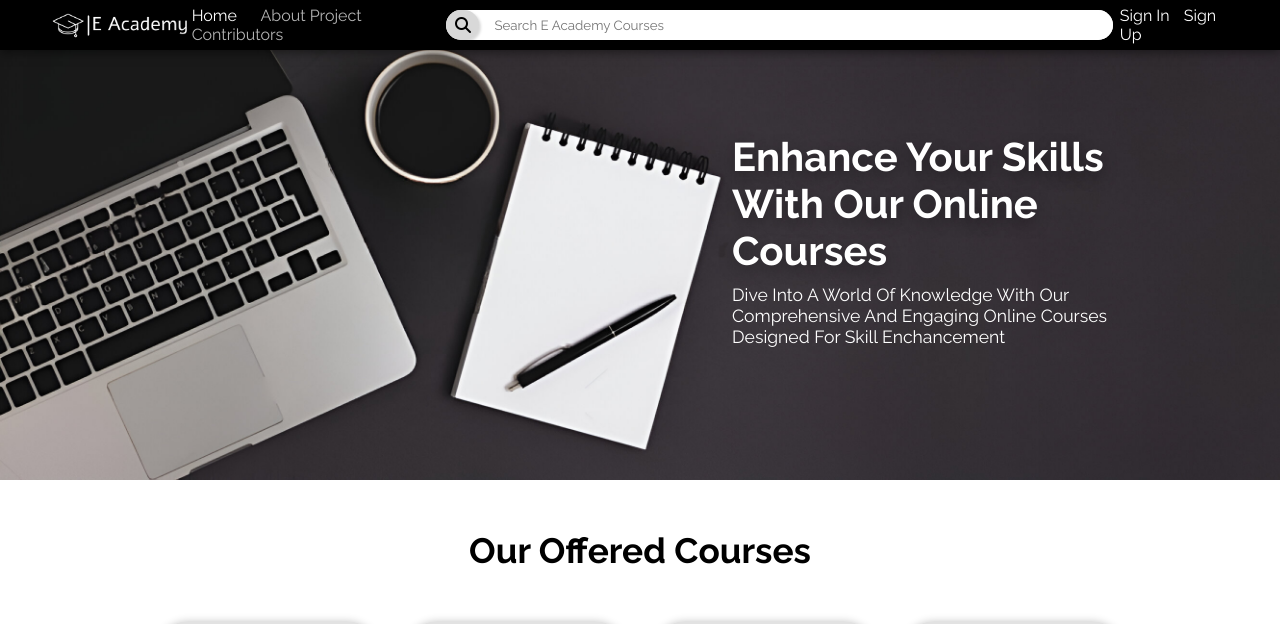
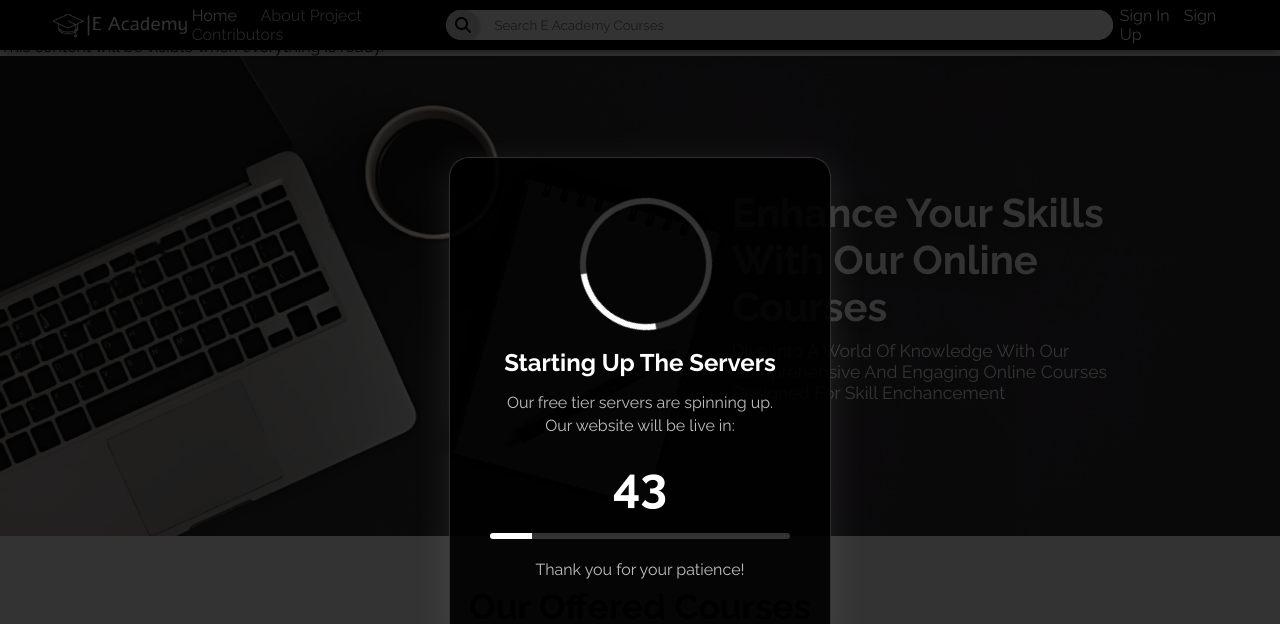
Before and after one commit to thearmanqureshi/E-Academy, a Flask app: page / in a window 1280 px wide. Shown: the top 624 px of the page. Run offline with Flask 3, Linux system fonts and the light colour scheme; some libraries are stand-ins or nearby versions; some web fonts are replaced; grey boxes are pictures that could not be loaded.

Commit message:
Update index.html

```diff
--- a/templates/index.html
+++ b/templates/index.html
@@ -36,6 +36,50 @@
 </head>
 
 <body>
+
+    <div class="content">
+      <h1>Your Website Content</h1>
+      <p>This content will be visible when everything is ready.</p>
+    </div>
+
+    <!-- Spin-up overlay -->
+    <div class="status-overlay" id="spinupOverlay">
+      <div class="status-content">
+        <div class="loading-spinner"></div>
+          <h2 class="status-title">Starting up the servers</h2>
+          <p class="status-message">Our free tier servers are spinning up.<br>Our website will be live in:</p>
+        <div class="countdown" id="countdown">50</div>
+        <div class="progress-bar">
+        <div class="progress-fill" id="progressFill"></div>
+        </div>
+          <p class="status-message">Thank you for your patience!</p>
+        </div>
+    </div>
+
+    <!-- Offline overlay -->
+    <div class="status-overlay" id="offlineOverlay">
+      <div class="status-content">
+        <div class="status-icon">
+          <svg xmlns="http://www.w3.org/2000/svg" viewBox="0 0 24 24" fill="none" stroke="currentColor" stroke-width="2">
+            <line x1="1" y1="1" x2="23" y2="23"></line>
+            <path d="M16.72 11.06A10.94 10.94 0 0 1 19 12.55"></path>
+            <path d="M5 12.55a10.94 10.94 0 0 1 5.17-2.39"></path>
+            <path d="M10.71 5.05A16 16 0 0 1 22.58 9"></path>
+            <path d="M1.42 9a15.91 15.91 0 0 1 4.7-2.88"></path>
+            <path d="M8.53 16.11a6 6 0 0 1 6.95 0"></path>
+            <line x1="12" y1="20" x2="12.01" y2="20"></line>
+          </svg>
+        </div>
+        <h2 class="status-title">You're Offline</h2>
+        <p class="status-message">Please check your internet connection and try again.</p>
+        <button class="retry-button" onclick="retryConnection()">Try Again</button>
+      </div>
+    </div>
+
+    <!-- Online restore notification -->
+    <div class="online-notification" id="onlineNotification">
+        Connection restored!
+    </div>
 
   <!-- ----- Header ----- -->
   <header>
```
